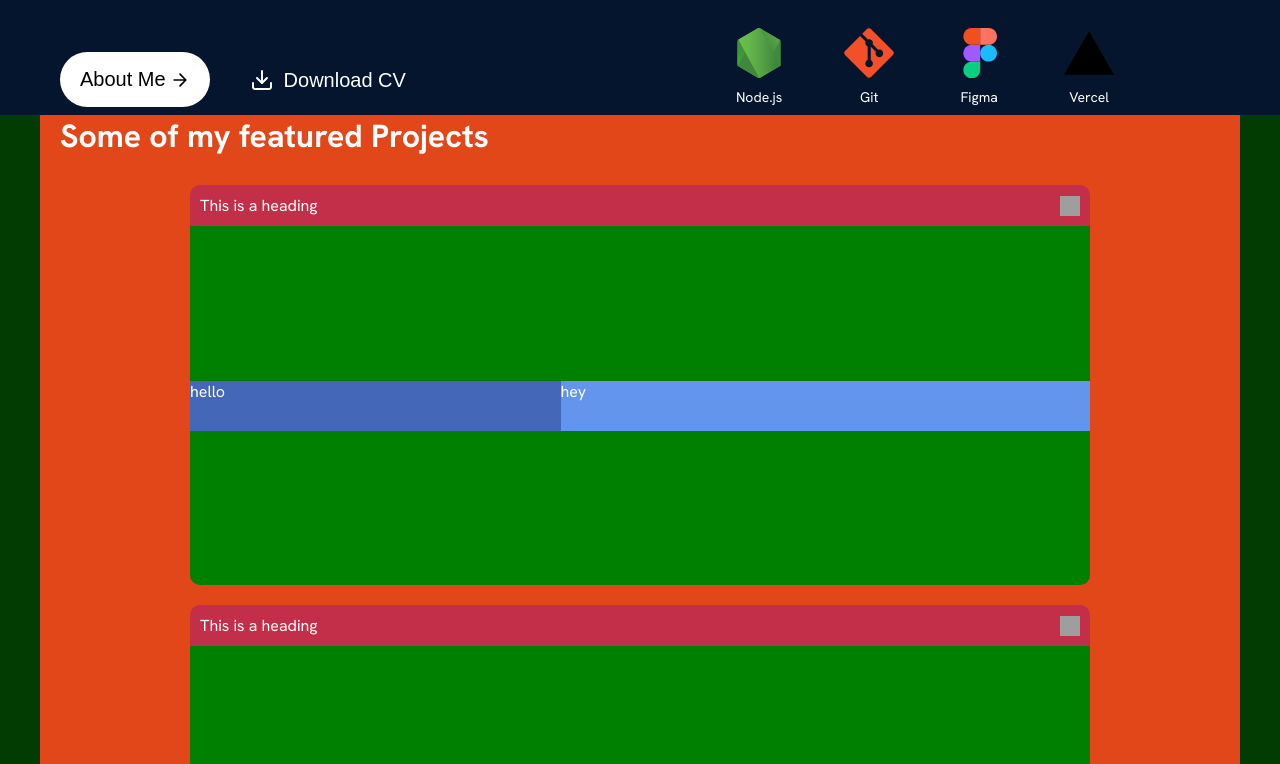
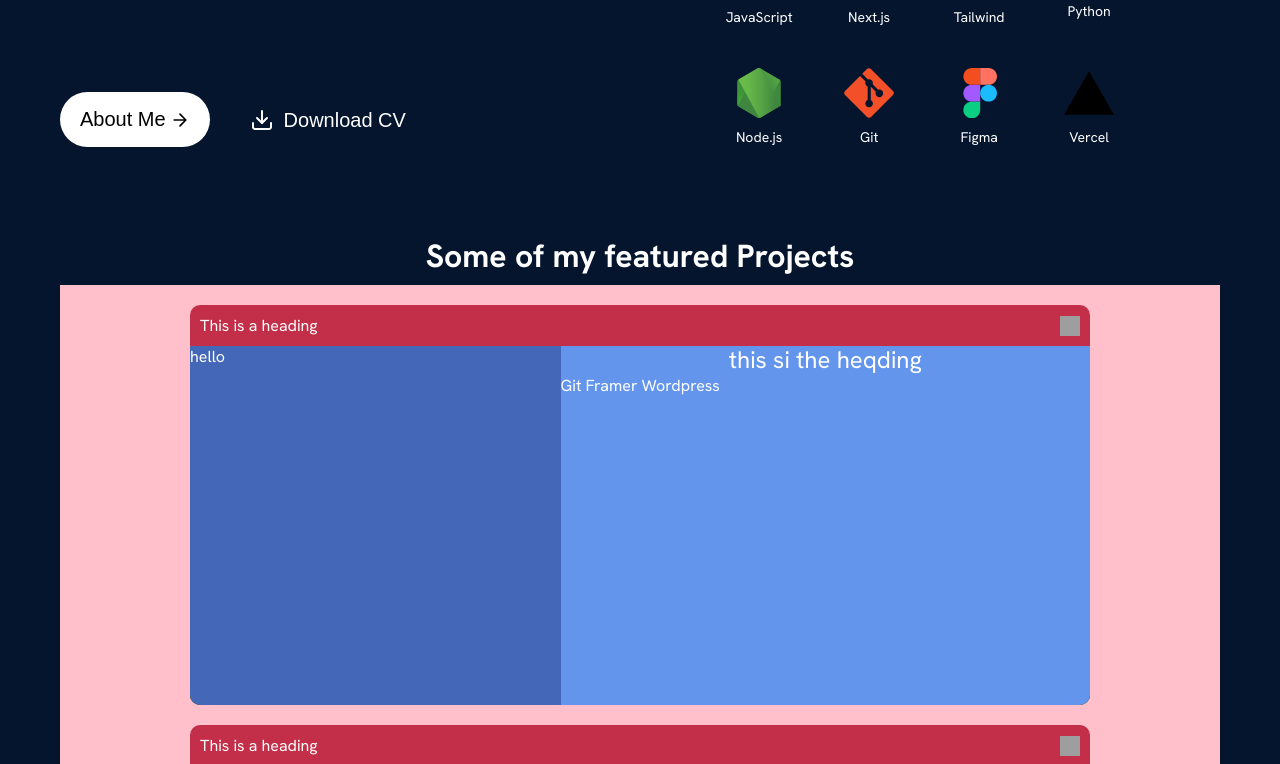
Before and after one commit to Acollins65/Collins_Dev_Portfolio, a React (Vite) app: page / in a window 1280 px wide. Shown: the part 987-1751 px from the top of the page. Built offline with nearby package versions, Linux system fonts and the light colour scheme; grey boxes are pictures that could not be loaded.

Commit message:
Project section and Project Card layout Update -uncomplete

```diff
--- a/src/Components/ProjectTile/ProjectCard.jsx
+++ b/src/Components/ProjectTile/ProjectCard.jsx
@@ -11,7 +11,11 @@ export const ProjectCard = ({ title, description, technologies }) => {
       </div>
       <div className={styles.contentRow}>
         <div className={styles.image}>hello</div>
-        <div className={styles.writing}>hey</div>
+        <div className={styles.writing}>
+          <h2>{title}</h2>
+          <p>{description}</p>
+          <div className={styles.techStack}>Git Framer Wordpress</div>
+        </div>
       </div>
     </div>
   );
--- a/src/Components/ProjectTile/ProjectCard.module.css
+++ b/src/Components/ProjectTile/ProjectCard.module.css
@@ -37,19 +37,20 @@ img {
 
 .image {
   width: 70%;
-  height: 50px;
+  height: 100%;
   background-color: #4567b7;
 }
 
 .writing {
   width: 100%;
-  height: 50px;
+  height: 100%;
   background-color: #6495ed;
 }
 
 @media screen and (max-width: 1000px) {
   .projectCard {
     height: 350px;
+    width: 100%;
   }
 }
 
--- a/src/Sections/About Section/About.module.css
+++ b/src/Sections/About Section/About.module.css
@@ -6,7 +6,7 @@
   justify-content: center;
   align-items: center;
   flex-direction: column;
-  padding: 0;
+  padding: 40px 0;
   margin: 0;
   overflow: hidden;
 
--- a/src/Sections/Project Section/ProjectSection.jsx
+++ b/src/Sections/Project Section/ProjectSection.jsx
@@ -11,7 +11,7 @@ export const ProjectSection = () => {
           <h4>Some of my featured Projects</h4>
         </div>
         <div className={styles.body}>
-          <ProjectCard />
+          <ProjectCard title="this si the heqding" />
           <ProjectCard />
         </div>
         <div className={styles.bottom}>
--- a/src/Sections/Project Section/ProjectSection.module.css
+++ b/src/Sections/Project Section/ProjectSection.module.css
@@ -6,11 +6,9 @@
   justify-content: center;
   align-items: center;
   flex-direction: column;
-  padding: 0;
+  padding: 40px 0;
   margin: 0;
   overflow: hidden;
-
-  background-color: rgb(3, 60, 3);
 }
 
 .content {
@@ -19,10 +17,11 @@
   padding: 0 20px;
   height: auto;
   display: flex;
+  /* justify-content: center; */
+  align-items: center;
 
   flex-direction: column;
   gap: 8px;
-  background-color: rgb(225, 71, 24);
 }
 
 h4 {
@@ -31,6 +30,8 @@ h4 {
 }
 
 .body {
+  width: 100%;
+  background-color: pink;
   display: flex;
   justify-content: center;
   align-items: center;
@@ -42,6 +43,10 @@ h4 {
 @media screen and (max-width: 870px) {
   .body {
     padding: 0px;
+  }
+
+  .content {
+    padding: 0 10px;
   }
 }
 
```
